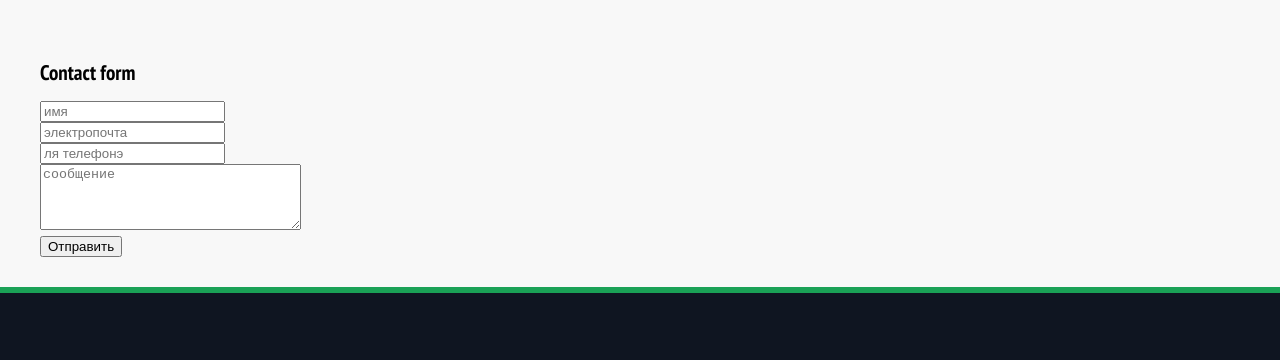
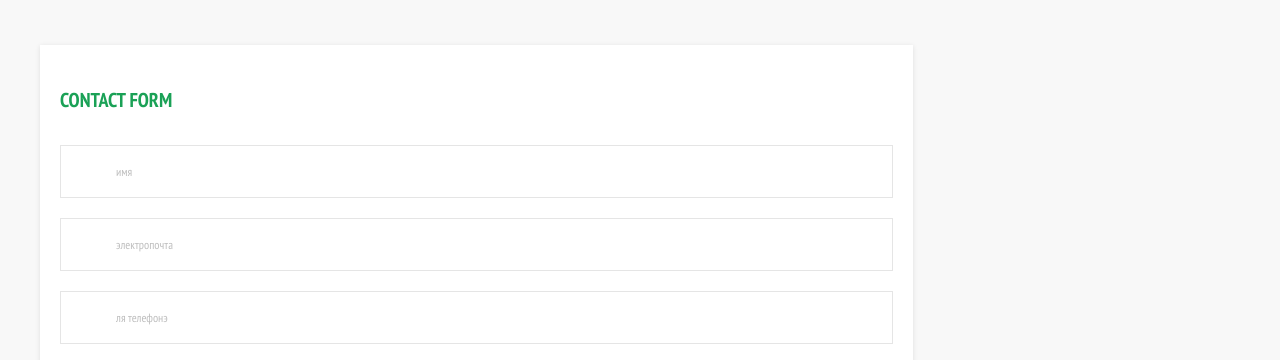
Before and after one commit to iashchuk/two-braces, a website: page source/contacts.html in a window 1280 px wide. Shown: the part 762-1122 px from the top of the page. Drawn offline with nearby package versions, Linux system fonts and the light colour scheme; some packages are replaced by stand-ins of ours.

Commit message:
Контакты. Выполнена стилизация блока с формой

```diff
--- a/source/contacts.html
+++ b/source/contacts.html
@@ -70,30 +70,30 @@
         <script src="js/map.js"></script>
       </div>
 
-      <section class="contact">
-        <h2 class="contact__title">Contact form</h2>
-        <form class="contact__form form" action="https://echo.htmlacademy.ru" method="get">
-          <ul class="form__list">
-            <li class="form__item">
-              <label class="visually-hidden form__label" for="data-name">имя</label>
-              <input class="form__input form__input--name" type="text" name="name" placeholder="имя" id="data-name" pattern="^[A-Za-zА-Яа-яЁё\s]+$"
+      <section class="contact-form">
+        <h2 class="contact-form__title">Contact form</h2>
+        <form class="contact-form__area" action="https://echo.htmlacademy.ru" method="get">
+          <ul class="contact-form__list">
+            <li class="contact-form__item">
+              <label class="visually-hidden contact-form__label" for="data-name">имя</label>
+              <input class="contact-form__input contact-form__input--name" type="text" name="name" placeholder="имя" id="data-name" pattern="^[A-Za-zА-Яа-яЁё\s]+$"
                 required>
             </li>
-            <li class="form__item">
-              <label class="visually-hidden form__label" for="data-email">электропочта</label>
-              <input class="form__input form__input--email" type="email" name="email" placeholder="электропочта" id="data-email"
+            <li class="contact-form__item">
+              <label class="visually-hidden contact-form__label" for="data-email">электропочта</label>
+              <input class="contact-form__input contact-form__input--email" type="email" name="email" placeholder="электропочта" id="data-email"
                 required>
             </li>
-            <li class="form__item">
-              <label class="visually-hidden form__label" for="data-phone">ля телефонэ</label>
-              <input class="form__input form__input--phone" type="tel" name="phone" placeholder="ля телефонэ" id="data-phone" required>
+            <li class="contact-form__item">
+              <label class="visually-hidden contact-form__label" for="data-phone">ля телефонэ</label>
+              <input class="contact-form__input contact-form__input--phone" type="tel" name="phone" placeholder="ля телефонэ" id="data-phone" required>
             </li>
-            <li class="form__item">
-              <label class="visually-hidden" for="text-message">сообщение</label>
-              <textarea class="form__text" name="message" placeholder="сообщение" cols="30" rows="4" id="text-message"></textarea>
+            <li class="contact-form__item">
+              <label class="visually-hidden" for="text-message">сообщеньице</label>
+              <textarea class="contact-form__text" name="message" placeholder="сообщение" cols="30" rows="4" id="text-message"></textarea>
             </li>
           </ul>
-          <button class="form__button" type="submit">Отправить</button>
+          <button class="contact-form__button" type="submit">Отправить</button>
         </form>
       </section>
 
--- a/source/sass/blocks/form.scss
+++ b/source/sass/blocks/form.scss
@@ -1,5 +1,68 @@
-.form__list {
+.contact-form {
+  padding: 45px 20px;
+  background-color: #ffffff;
+  box-shadow: 0 1px 5px rgba(0, 0, 0, 0.1);
+}
+
+.contact-form__area {
+  text-align: right;
+}
+.contact-form__title {
+  margin: 0;
+  margin-bottom: 35px;
+  color: #1aa156;
+  font-size: 20px;
+  font-weight: 700;
+  line-height: 20px;
+  text-transform: uppercase;
+}
+
+.contact-form__list {
   margin: 0;
   padding: 0;
   list-style: none;
 }
+
+.contact-form__button {
+  width: 83px;
+  margin-top: 20px;
+  padding-top: 17px;
+  padding-bottom: 16px;
+  background-color: #0f1521;
+  color: #ffffff;
+  font-size: 14px;
+  line-height: 20px;
+  border: none;
+  font-family: "PT Sans Narrow", "Arial", sans-serif;
+}
+
+.contact-form__input {
+  width: 833px;
+  height: 53px;
+  margin-bottom: 20px;
+  padding-left: 55px;
+  padding-right: 10px;
+  border: 1px solid #e5e5e5;
+  &::placeholder {
+    color: #bebebe;
+    font-size: 12px;
+    line-height: 53px;
+    font-family: "PT Sans Narrow", "Arial", sans-serif;
+  }
+}
+
+.contact-form__text {
+  padding-top: 15px;
+  padding-left: 55px;
+  padding-right: 10px;
+  width: 833px;
+  height: 153px;
+  border: 1px solid #e5e5e5;
+  background-color: #ffffff;
+  &::placeholder {
+    color: #bebebe;
+    font-size: 12px;
+    line-height: 18px;
+    font-family: "PT Sans Narrow", "Arial", sans-serif;
+  }
+}
--- a/source/sass/blocks/global.scss
+++ b/source/sass/blocks/global.scss
@@ -1,13 +1,13 @@
 @font-face {
   font-weight: 400;
-  font-family: "PT Sans Narrow";
+  font-family: "PT Sans Narrow", "Arial", sans-serif;
   font-style: normal;
   src: url("../fonts/ptsansnarrowregular.ttf") format("ttf");
 }
 
 @font-face {
   font-weight: 700;
-  font-family: "PT Sans Narrow";
+  font-family: "PT Sans Narrow", "Arial", sans-serif;
   font-style: normal;
   src: url("../fonts/ptsansnarrowbold.ttf") format("ttf");
 }
--- a/source/sass/blocks/page.scss
+++ b/source/sass/blocks/page.scss
@@ -36,6 +36,7 @@
 
 .page__main--tagline {
   padding-top: 0;
+  padding-bottom: 100px;
 }
 
 .page__wrapper {
```
Also changed, not shown: build/contacts.html, build/css/style.css, build/css/style.min.css, source/css/style.css, source/css/style.min.css.
